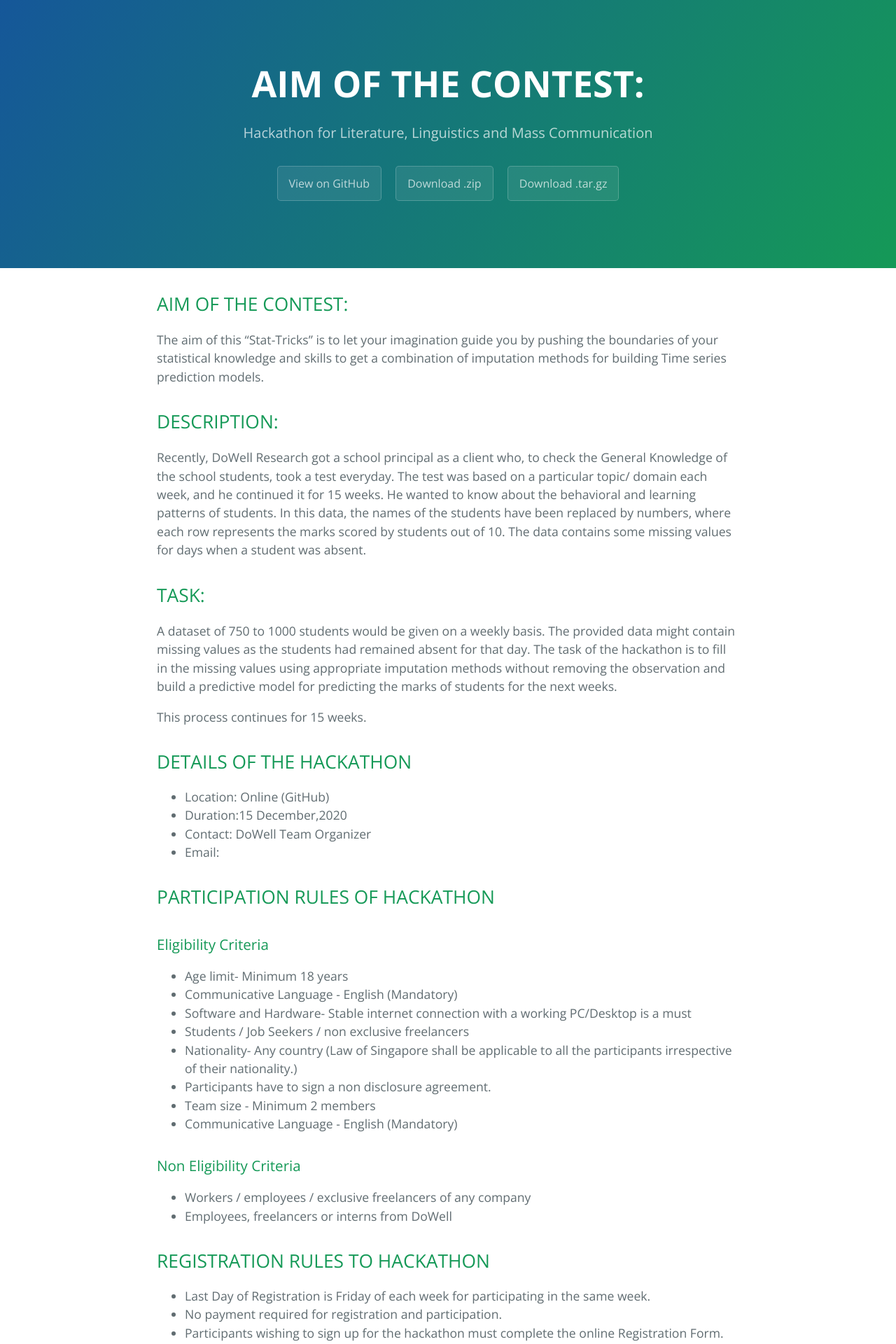
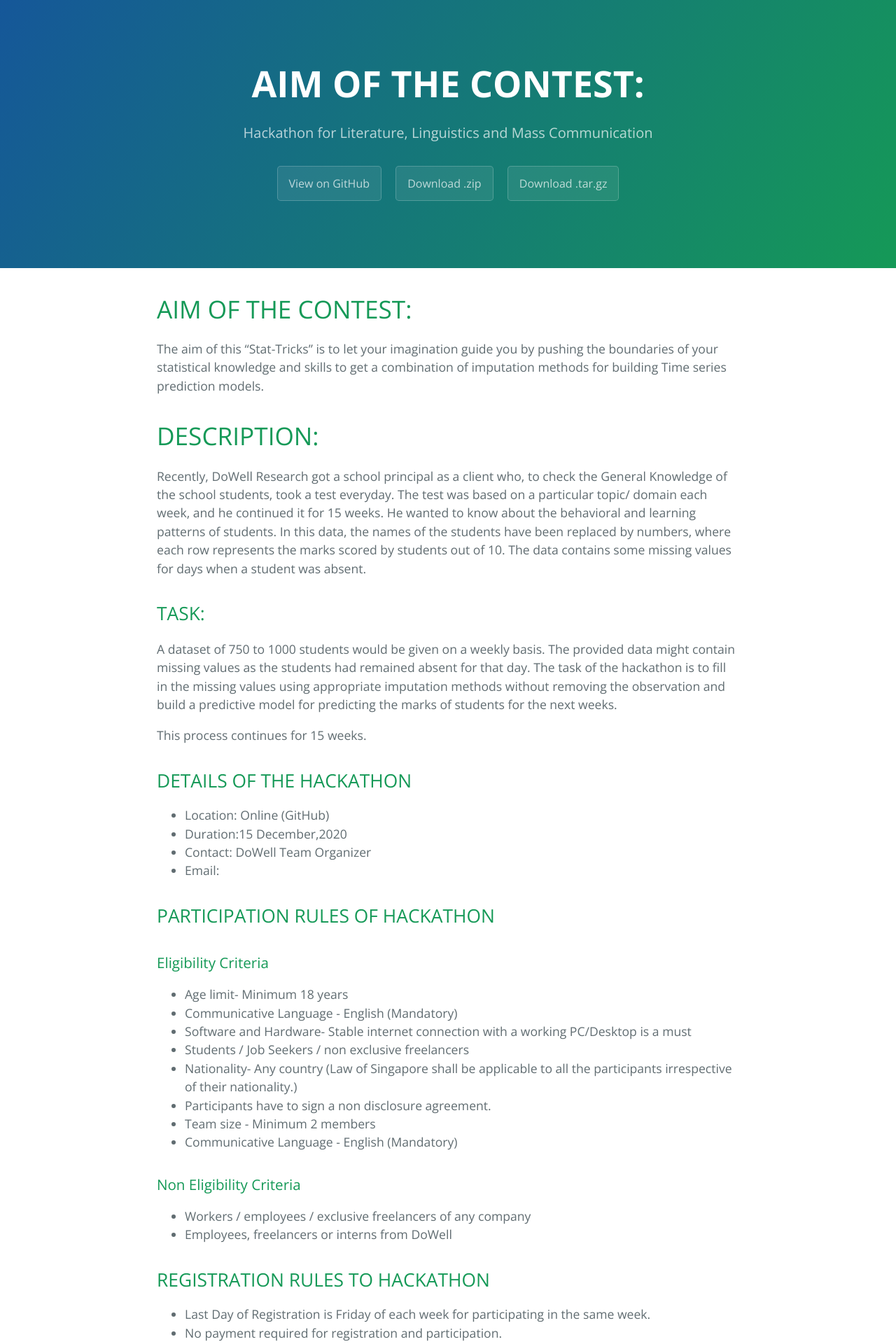
Before and after one commit to DowellLivingLab/Dowell-Comprehend, a Jekyll site: the page built from index.md, in a window 1280 px wide. Shown: the top 1920 px of the page at 70% size. Built offline with Jekyll 4.4.1, drawn with Linux system fonts in a browser that asks for light colours; our own code applies the rules of GitHub Pages for plain Markdown files.

```diff
--- a/index.md
+++ b/index.md
@@ -1,10 +1,10 @@
 
-## AIM OF THE CONTEST:
+# AIM OF THE CONTEST:
 
 The aim of this “Stat-Tricks” is to let your imagination guide you by pushing the boundaries of your statistical knowledge and skills to get a combination of imputation methods for building Time series prediction models.
 
 
-## DESCRIPTION:
+# DESCRIPTION:
 
 Recently, DoWell Research got a school principal as a client who, to check the General Knowledge of the school students, took a test everyday. The test was based on a particular topic/ domain each week, and he continued it for 15 weeks. He wanted to know about the behavioral and learning patterns of students. In this data, the names of the students have been replaced by numbers, where each row represents the marks scored by students out of 10. The data contains some missing values for days when a student was absent.
 
```
